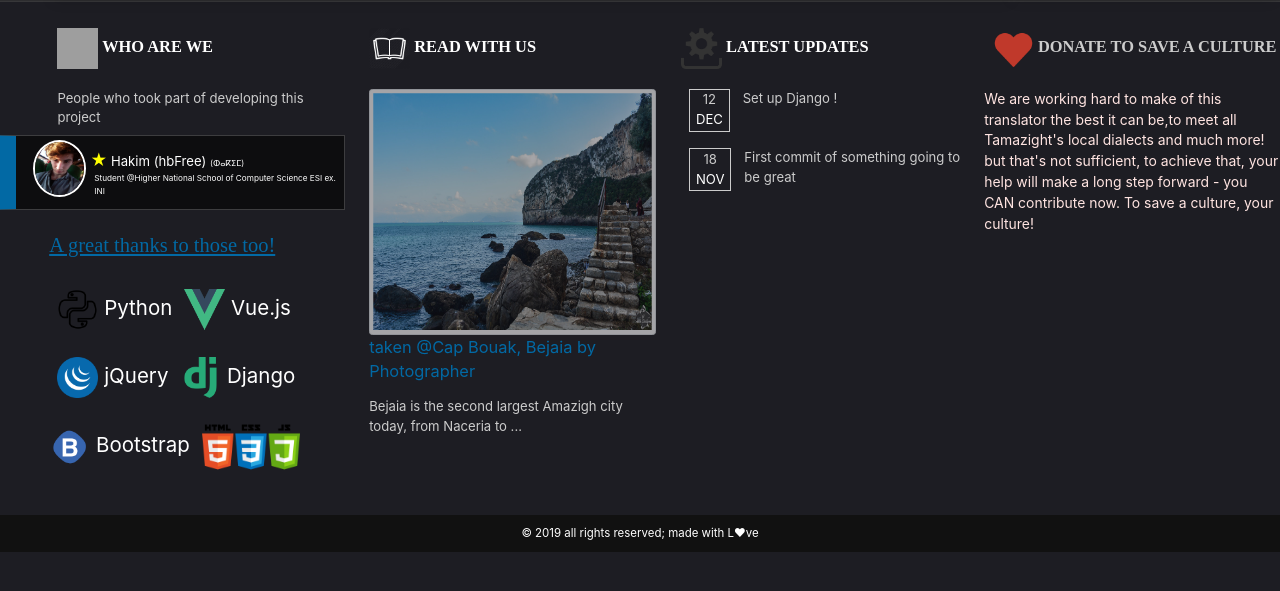
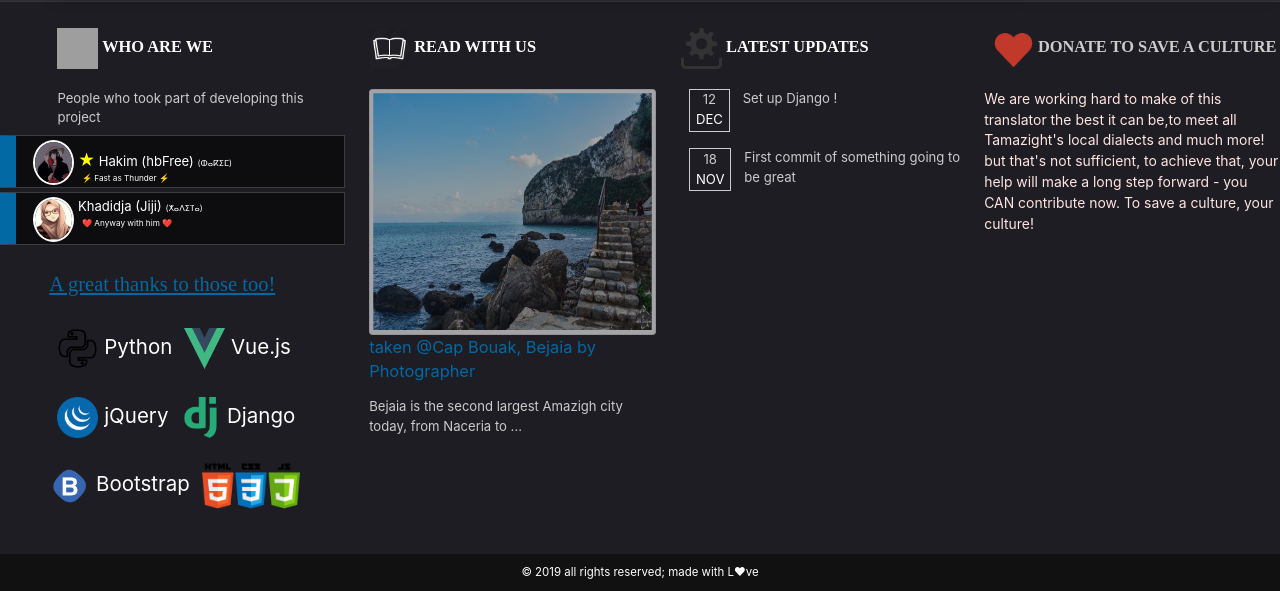
Before and after one commit to Nuage21/Irman-Translator, a Django app: page /translator/ in a window 1280 px wide. Shown: the part 506-1097 px from the top of the page. Before the commit the page ends 1058 px from the top, so only its background shows below. Run offline with Django 3.2, Linux system fonts and the light colour scheme; some libraries are stand-ins or nearby versions; grey boxes are pictures that could not be loaded.

Commit message:
HTML-CSS: add <3 Jiji to contributors panel & do some tr-corrections

```diff
--- a/Translator/static/Translator/css/coder-info.css
+++ b/Translator/static/Translator/css/coder-info.css
@@ -2,9 +2,12 @@
     background-color: #0d0d0f;
     padding: 5px;
     margin-left: -100px;
+    margin-bottom: 5px;
     padding-left: 20px;
     border-left: 50px solid #0269A4 !important;
     border: 1px solid #3d3d3f;
+    height: 65px;
+
 }
 
 .coder-cred {
@@ -23,8 +26,8 @@
 }
 
 img.coder-img {
-    width: 65px;
-    height: 70px;
+    width: 50px;
+    height: 55px;
     border: 3px solid white;
     margin-right: 10px;
 }
--- a/Translator/static/Translator/lng.xml
+++ b/Translator/static/Translator/lng.xml
@@ -110,7 +110,7 @@
         <send_feedback>Enviar comentarios</send_feedback>
         <are_you_teacher>¿Eres profesor de Tamaziɣt?</are_you_teacher>
         <are_you_dev>¿Eres un desarrollador (web/móvil) ?</are_you_dev>
-        <prg_lng_thanks>Un gran agradecimiento a aquellos también!</prg_lng_thanks>
+        <prg_lng_thanks>Muchas gracias a aquellos también!</prg_lng_thanks>
         <rate_translation>Califica esta traducción</rate_translation>
         <darkmode>Oscuro</darkmode>
         <donate_txt>
@@ -141,7 +141,7 @@
         <send_feedback>Ciyεet-aɣ-d alɣuten-nwen</send_feedback>
         <are_you_teacher>D aselmad n tmaziɣt ?</are_you_teacher>
         <are_you_dev>D aneflay (web/mobile) ?</are_you_dev>
-        <prg_lng_thanks>Tanmirt tameqrant i wiyi daɣen!</prg_lng_thanks>
+        <prg_lng_thanks>Tanmirt tameqrant i wigi daɣen!</prg_lng_thanks>
         <rate_translation>Sawem asegzi-agi</rate_translation>
         <darkmode>Sulles</darkmode>
         <donate_txt>
@@ -173,7 +173,7 @@
         <send_feedback>ⵛⵉⵢεⴻⵜ-ⴰⵖ-ⴷ ⴰⵍⵖⵓⵜⴻⵏ-ⵏⵡⴻⵏ</send_feedback>
         <are_you_teacher>ⴷ ⴰⵙⴻⵍⵎⴰⴷ ⵏ ⵜⵎⴰⵣⵉⵖⵜ?</are_you_teacher>
         <are_you_dev>ⴷ ⴰⵏⴻⴼⵍⴰⵢ ⵡⴻⴱ/ⵎoⴱⵉⵍⴻ?</are_you_dev>
-        <prg_lng_thanks>ⵜⴰⵏⵎⵉⵔⵜ ⵜⴰⵎⴻⵇⵔⴰⵏⵜ ⵉ ⵡⵉⵢⵉ ⴷⴰⵖⴻⵏ!</prg_lng_thanks>
+        <prg_lng_thanks>ⵜⴰⵏⵎⵉⵔⵜ ⵜⴰⵎⴻⵇⵔⴰⵏⵜ ⵉ ⵡⵉⴳⵉ ⴷⴰⵖⴻⵏ!</prg_lng_thanks>
         <rate_translation>ⵙⴰⵡⴻⵎ ⴰⵙⴻⴳⵣⵉ-ⴰⴳⵉ</rate_translation>
         <darkmode>ⵙⵓⵍⵍⴻⵙ</darkmode>
         <donate_txt>
--- a/Translator/templates/Translator/index.html
+++ b/Translator/templates/Translator/index.html
@@ -82,7 +82,7 @@
                         </div>
                     </div>
                     <ul class="social-network">
-                        <li class="switch-phrase"> {% get_item LNG lng=cur_lng attr='darkmode' %} </li>
+                        <li class="switch-phrase"> {% get_item LNG lng=cur_lng attr='darkmode' %}</li>
                         <label class="switch">
                             <input type="checkbox">
                             <span class="slider round" id="modeSwitcher"></span>
@@ -254,10 +254,24 @@
                             <span class="coder-name-br"> (ⵀⴰⴽⵉⵎ) </span>
                         </div>
                         <div class="coder-descript">
-                            Student @Higher National School of Computer Science ESI ex. INI
+                            ⚡ Fast as Thunder ⚡
                         </div>
                     </div>
                 </div>
+
+                <div class="coder-info">
+                    <div style="float:left;">
+                        <img src="{% static 'Translator/img/coders/kafree.jpg' %}" class="rounded-circle coder-img"/>
+                    </div>
+                    <div style="float:top;">
+                        <span class="coder-name" style="margin-left:-5px;"> Khadidja (Jiji) </span>
+                        <span class="coder-name-br"> (ⵅⴰⴷⵉⴶⴰ) </span>
+                    </div>
+                    <div class="coder-descript">
+                        ❤️ Anyway with him ❤️
+                    </div>
+                </div>
+
                 <div class="powered-by d-inline">
                     <div id="powered-title" class="footer-title">
                         {% get_item LNG lng=cur_lng attr='prg_lng_thanks' %}
@@ -356,6 +370,6 @@
         </div>
     </div>
 </section>
-<script src="{% static 'Translator/js/view.js' %}"> </script>
+<script src="{% static 'Translator/js/view.js' %}"></script>
 </body>
 </html>
```
Also changed, not shown: Translator/static/Translator/img/coders/hbfree.jpg, Translator/static/Translator/img/coders/kafree.jpg (added). Lines whose indentation alone changed are shown as unchanged.
